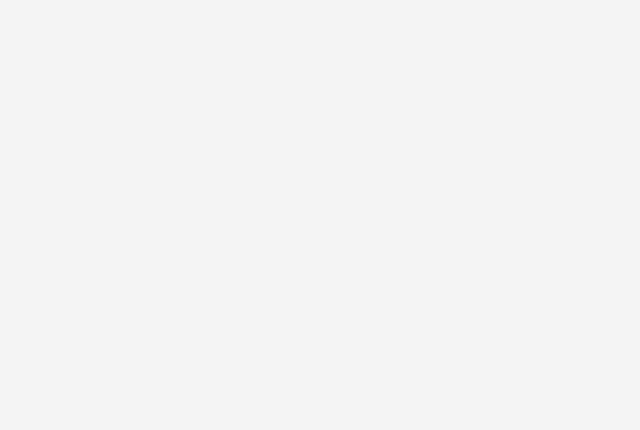
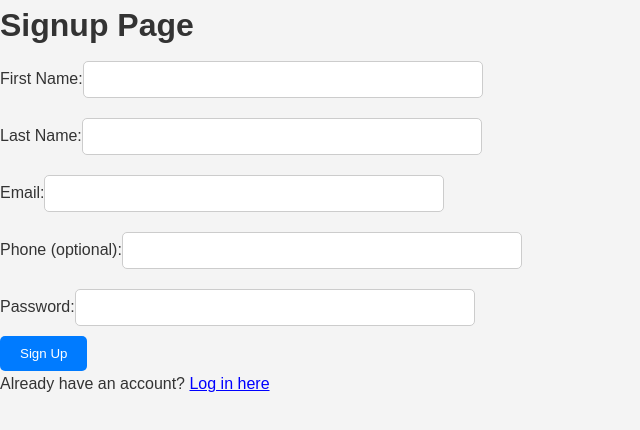
Before and after one commit to DeuHomeworks/dbms, a React (Create React App) app in the folder FRONTEND/: page /Signup in a window 1280 px wide. Before the commit this address had no page. Shown: the top 430 px of the page, without its empty margins (0-640 px from the left). Built offline with nearby package versions, Linux system fonts and the light colour scheme.

Commit message:
Sign up is done

```diff
--- a/FRONTEND/src/App.js
+++ b/FRONTEND/src/App.js
@@ -1,6 +1,7 @@
 import React from 'react';
 import HomePage from './pages/homePage';
 import LoginPage from './pages/loginPage';
+import SignupPage from './pages/signupPage';
 import './styles/Global.css';
 import { BrowserRouter as Router, Routes, Route } from 'react-router-dom';
 
@@ -8,8 +9,9 @@
   return (
     <Router>
       <Routes>
-        <Route path="/login" element={<LoginPage />} />
-        <Route path="/" element={<HomePage />} />
+        <Route path="/Home" element={<HomePage />} />
+        <Route path="/" element={<LoginPage />} />
+        <Route path="/Signup" element={<SignupPage />} />
       </Routes>
     </Router>
   );
--- a/FRONTEND/src/pages/loginPage.js
+++ b/FRONTEND/src/pages/loginPage.js
@@ -25,7 +25,7 @@
 
       if (response.ok) {
         localStorage.setItem('token', data.token);
-        navigate('/');
+        navigate('/Home');
       } else {
         setError(data.message || 'Login failed');
       }
@@ -62,6 +62,15 @@
         <button type="submit">Login</button>
       </form>
       {error && <p style={{ color: 'red' }}>{error}</p>} {/* Display error */}
+      <p>
+        Don’t have an account?{' '}
+        <span
+          style={{ color: 'blue', cursor: 'pointer', textDecoration: 'underline' }}
+          onClick={() => navigate('/Signup')}
+        >
+          Sign up here
+        </span>
+      </p>
     </div>
   );
 }
--- a/FRONTEND/src/pages/signupPage.js
+++ b/FRONTEND/src/pages/signupPage.js
@@ -0,0 +1,121 @@
+import React, { useState } from 'react';
+import { useNavigate } from 'react-router-dom';
+
+function SignupPage() {
+  const [formData, setFormData] = useState({
+    firstname: '',
+    lastname: '',
+    email: '',
+    phone: '',
+    password: '',
+  });
+  const [error, setError] = useState('');
+  const navigate = useNavigate();
+
+  const handleChange = (e) => {
+    const { name, value } = e.target;
+    setFormData({ ...formData, [name]: value });
+  };
+
+  const handleSignup = async (e) => {
+    e.preventDefault();
+    setError('');
+
+    try {
+      const response = await fetch('http://localhost:5000/auth/Signup', {
+        method: 'POST',
+        credentials: 'include',
+        headers: {
+          'Content-Type': 'application/json',
+        },
+        body: JSON.stringify(formData),
+      });
+
+      const data = await response.json();
+
+      if (response.ok) {
+        navigate('/');
+      } else {
+        setError(data.message || 'Signup failed');
+      }
+    } catch (error) {
+      console.error('Error signing up:', error);
+      setError('Network error or server is down');
+    }
+  };
+
+  return (
+    <div>
+      <h1>Signup Page</h1>
+      <form onSubmit={handleSignup}>
+        <label>
+          First Name:
+          <input
+            type="text"
+            name="firstname"
+            value={formData.firstname}
+            onChange={handleChange}
+            required
+          />
+        </label>
+        <br />
+        <label>
+          Last Name:
+          <input
+            type="text"
+            name="lastname"
+            value={formData.lastname}
+            onChange={handleChange}
+            required
+          />
+        </label>
+        <br />
+        <label>
+          Email:
+          <input
+            type="email"
+            name="email"
+            value={formData.email}
+            onChange={handleChange}
+            required
+          />
+        </label>
+        <br />
+        <label>
+          Phone (optional):
+          <input
+            type="text"
+            name="phone"
+            value={formData.phone}
+            onChange={handleChange}
+          />
+        </label>
+        <br />
+        <label>
+          Password:
+          <input
+            type="password"
+            name="password"
+            value={formData.password}
+            onChange={handleChange}
+            required
+          />
+        </label>
+        <br />
+        <button type="submit">Sign Up</button>
+      </form>
+      {error && <p style={{ color: 'red' }}>{error}</p>} {/* Display error */}
+      <p>
+        Already have an account?{' '}
+        <span
+          style={{ color: 'blue', cursor: 'pointer', textDecoration: 'underline' }}
+          onClick={() => navigate('/')}
+        >
+          Log in here
+        </span>
+      </p>
+    </div>
+  );
+}
+
+export default SignupPage;
```
Also changed, not shown: 1 other file (tests, documents, lock files or other folders).
